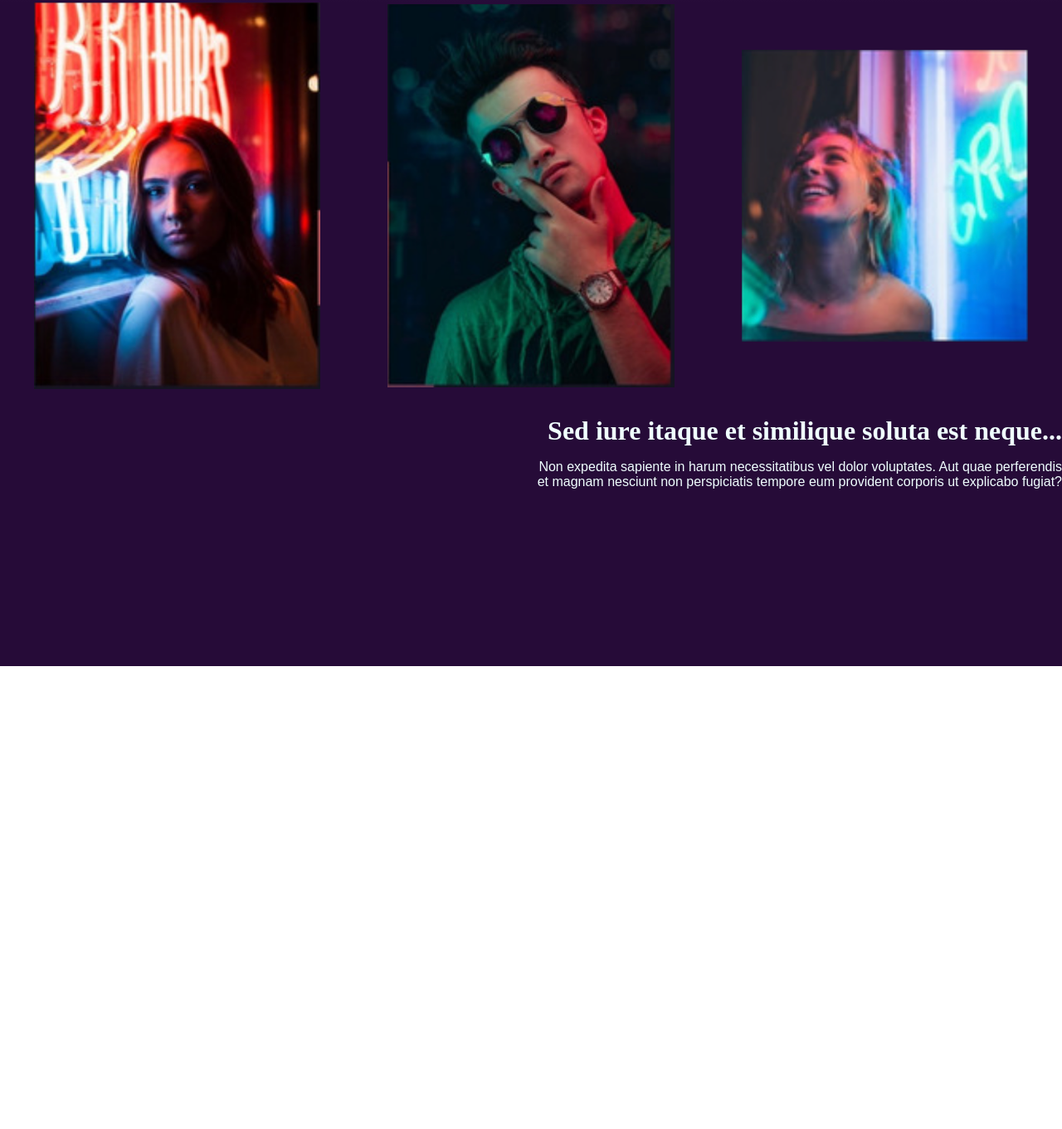
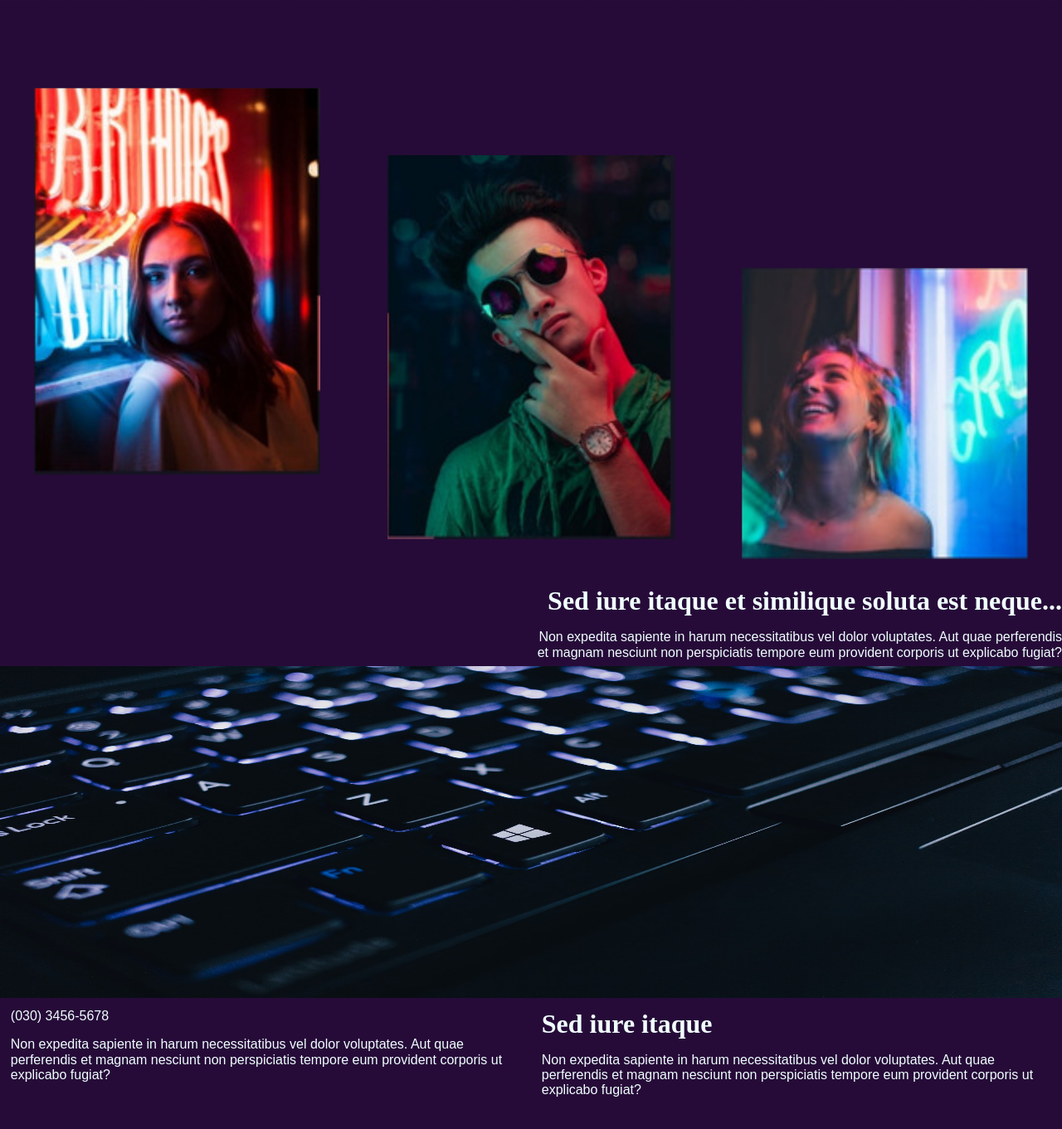
Before and after one commit to lordpablo125/mokeup, a website built with Parcel: page index.html in a window 1280 px wide. Shown: the part 4125-5486 px from the top of the page at 83% size. Before the commit the page ends 4928 px from the top, so only its background shows below. Built offline with nearby package versions, Linux system fonts and the light colour scheme.

Commit message:
added new keyboard img, bottom text page seven added and some styles, need improve

```diff
--- a/css/main.css
+++ b/css/main.css
@@ -510,7 +510,7 @@ p:first-letter, li:first-letter {
 }
 .double-image {
   position: absolute;
-  width: 55%;;
+  width: 55%;
   right: 0;
   border-radius: 2px
 }
@@ -547,3 +547,42 @@ p:first-letter, li:first-letter {
   font-size: 2em;
   margin-bottom: 0.4em;
 }
+
+.page-six-image-4-girl {
+  object-fit: contain;
+  width: 27%;
+}
+
+.page-six-image-boy {
+  object-fit: contain;
+  width: 27%;
+  margin-top: 10em;
+}
+
+.page-six-image-3-girl {
+  object-fit: contain;
+  width: 27%;
+  margin-top: 20em;
+}
+
+/*************************** PAGE s3ven ****************************/
+
+.page-seven-keyboard-image {
+  object-fit: fill;
+  width: 100vw;
+  height: 50vh;
+}
+
+.bottom-section-page-seven {
+  display: flex;
+  justify-content: space-around;
+}
+
+.text-div-page-six {
+  text-align: left;
+  padding: 1%;
+}
+
+.margin-top-bottom-text {
+  margin-top: 0;
+}
--- a/index.html
+++ b/index.html
@@ -235,15 +235,33 @@
 
   <div class="page background-page-six">
     <div class="top-section-page-six">
-      <img class="page-six-image" src="img/4-girl.png" alt="double-image">
-      <img class="page-six-image" src="img/4-boy.png" alt="double-image">
-      <img class="page-six-image" src="img/3-girl.png" alt="double-image">
+      <img class="page-six-image-4-girl" src="img/4-girl.png" alt="4-girl">
+      <img class="page-six-image-boy " src="img/4-boy.png" alt="boy">
+      <img class="page-six-image-3-girl" src="img/3-girl.png" alt="3-girl">
     </div>
     <div class="bottom-section-page-six">
       <div class="text-div">
-      <h3 class="title-page-six" >Sed iure itaque et similique soluta est neque... </h3>
-      <p>Non expedita sapiente in harum necessitatibus vel dolor voluptates. Aut quae perferendis et magnam nesciunt non perspiciatis tempore eum provident corporis ut explicabo fugiat?</p>
+        <h3 class="title-page-six" >Sed iure itaque et similique soluta est neque... </h3>
+        <p>Non expedita sapiente in harum necessitatibus vel dolor voluptates. Aut quae perferendis et magnam nesciunt non perspiciatis tempore eum provident corporis ut explicabo fugiat?</p>
+      </div>
     </div>
+  </div>
+
+  <div class="page background-page-six">
+    <div class="top-section">
+      <img class="page-seven-keyboard-image" src="img/keyboard.jpg" alt="keyboard">
+    </div>
+
+    <div class="bottom-section-page-seven">
+      <div class="text-div-page-six">
+        <p class="margin-top-bottom-text">(030) 3456-5678</p>
+        <p>Non expedita sapiente in harum necessitatibus vel dolor voluptates. Aut quae perferendis et magnam nesciunt non perspiciatis tempore eum provident corporis ut explicabo fugiat?</p>
+      </div>
+
+      <div class="text-div-page-six">
+        <h3 class="title-page-six margin-top-bottom-text" >Sed iure itaque </h3>
+        <p>Non expedita sapiente in harum necessitatibus vel dolor voluptates. Aut quae perferendis et magnam nesciunt non perspiciatis tempore eum provident corporis ut explicabo fugiat?</p>
+      </div>
     </div>
   </div>
 
```
Also changed, not shown: img/5-keyboard.png (deleted), img/keyboard.jpg (added).
